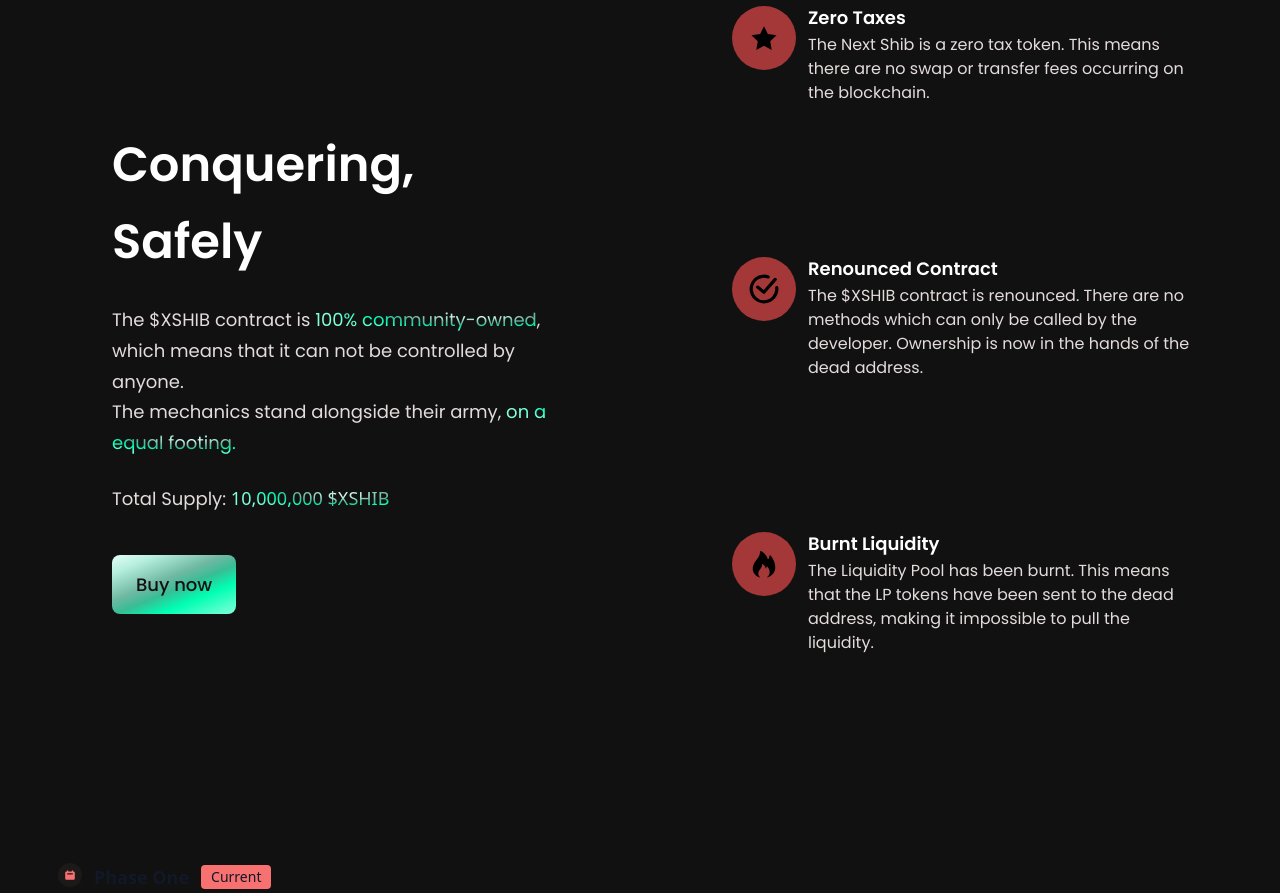
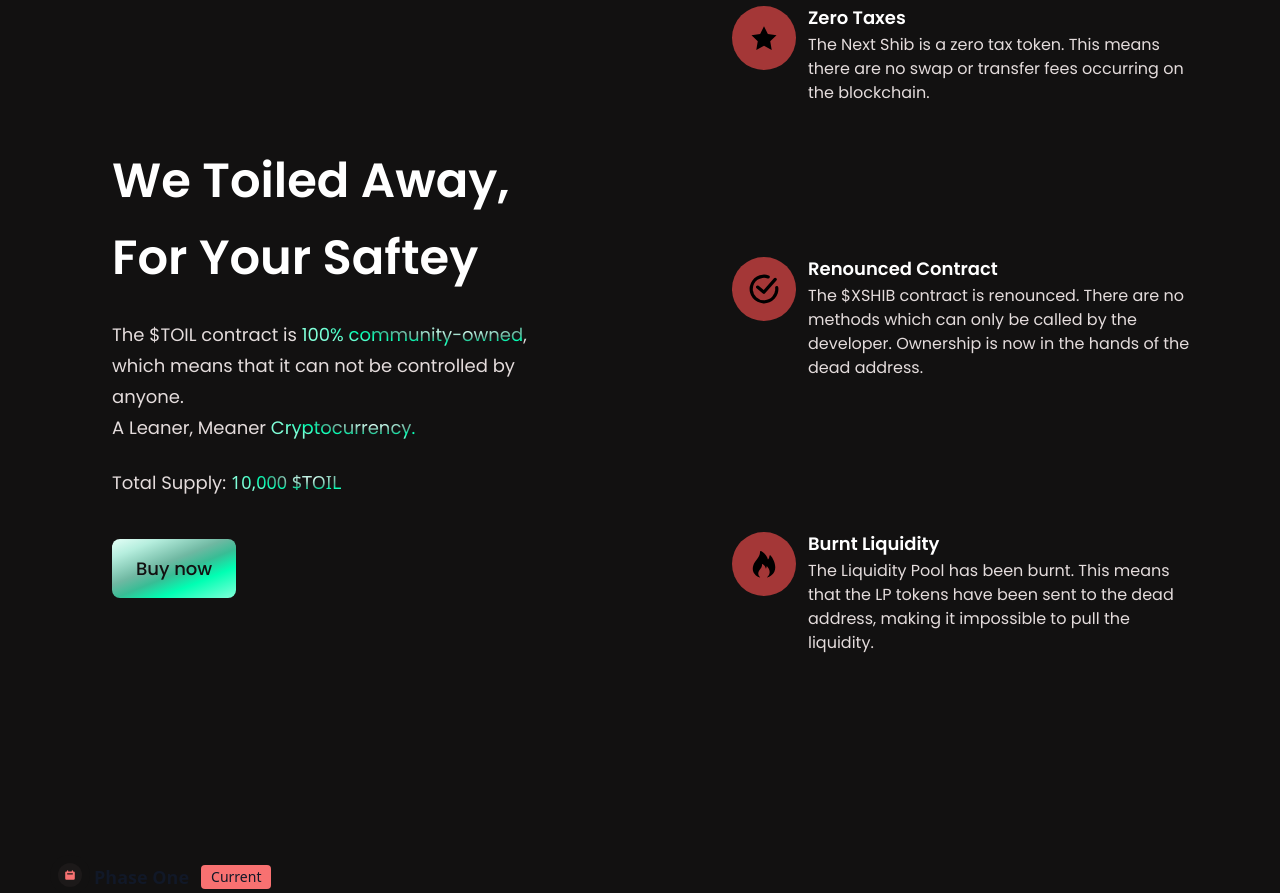
Before and after one commit to senortrashcan/Toil_Token, a React (Vite) app: page / in a window 1280 px wide. Shown: the part 980-1873 px from the top of the page. Built offline with nearby package versions, Linux system fonts and the light colour scheme.

Commit message:
more color changes and text alterations

```diff
--- a/index.html
+++ b/index.html
@@ -4,7 +4,7 @@
     <meta charset="UTF-8" />
     <link rel="icon" type="image/svg+xml" href="/logotext .svg" />
     <meta name="viewport" content="width=device-width, initial-scale=1.0" />
-    <title>$TOIL</title>
+    <title>$TOIL Token Official Site</title>
   </head>
   <body>
     <div id="root"></div>
--- a/src/components/Business.jsx
+++ b/src/components/Business.jsx
@@ -31,19 +31,19 @@ const Business = () => {
     <section id="features" className={layout.section}>
       <div className={layout.sectionInfo}>
         <h2 className={styles.heading2}>
-          Conquering, <br className="sm:block hidden" />
-          Safely
+          We Toiled Away, <br className="sm:block hidden" />
+          For Your Saftey
         </h2>
         <p className={`${styles.paragraph} max-w-[470px] mt-6`}>
-          The $XSHIB contract is{" "}
+          The $TOIL contract is{" "}
           <span className="text-gradient">100% community-owned</span>, which
           means that it can not be controlled by anyone. <br />
-          The mechanics stand alongside their army,{" "}
-          <span className="text-gradient">on a equal footing.</span>
+          A Leaner, Meaner{" "}
+          <span className="text-gradient">Cryptocurrency.</span>
         </p>
         <p className={`${styles.paragraph} max-w-[470px] mt-6`}>
           Total Supply:{" "}
-          <span className="font-sans text-gradient">10,000,000 $XSHIB</span>
+          <span className="font-sans text-gradient">10,000 $TOIL</span>
         </p>
         <Button styles="mt-10" />
       </div>
--- a/src/components/Navbar.jsx
+++ b/src/components/Navbar.jsx
@@ -9,7 +9,7 @@ const Navbar = () => {
 
   return (
     <nav className="w-full flex py-4 justify-between items center navbar">
-      <img src={logo} alt="XSHIB" className="w-[124px] h-[45px]" />
+      <img src={logo} alt="TOIL" className="w-[124px] h-[45px]" />
       <ul className="list-none sm:flex hidden justify-end items-center flex-1">
         {navLinks.map((nav, index) => (
           <li
```
